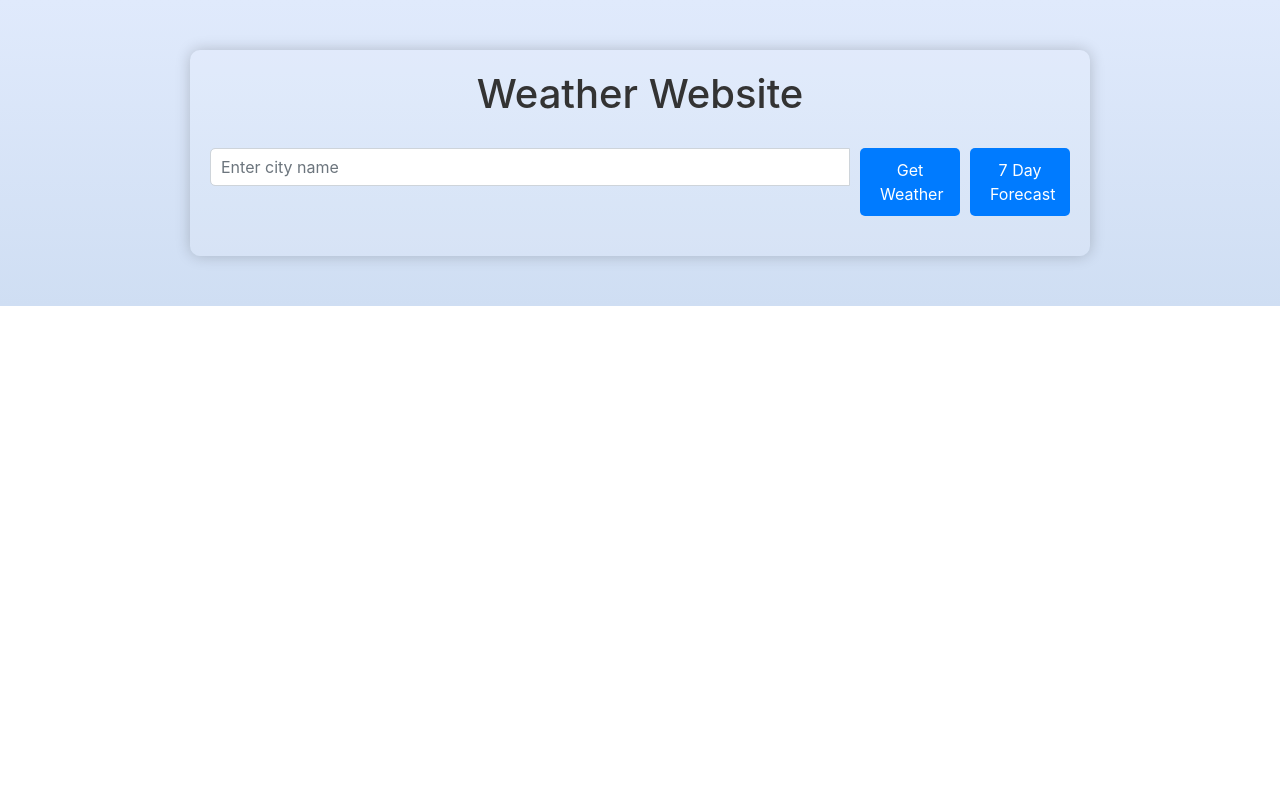
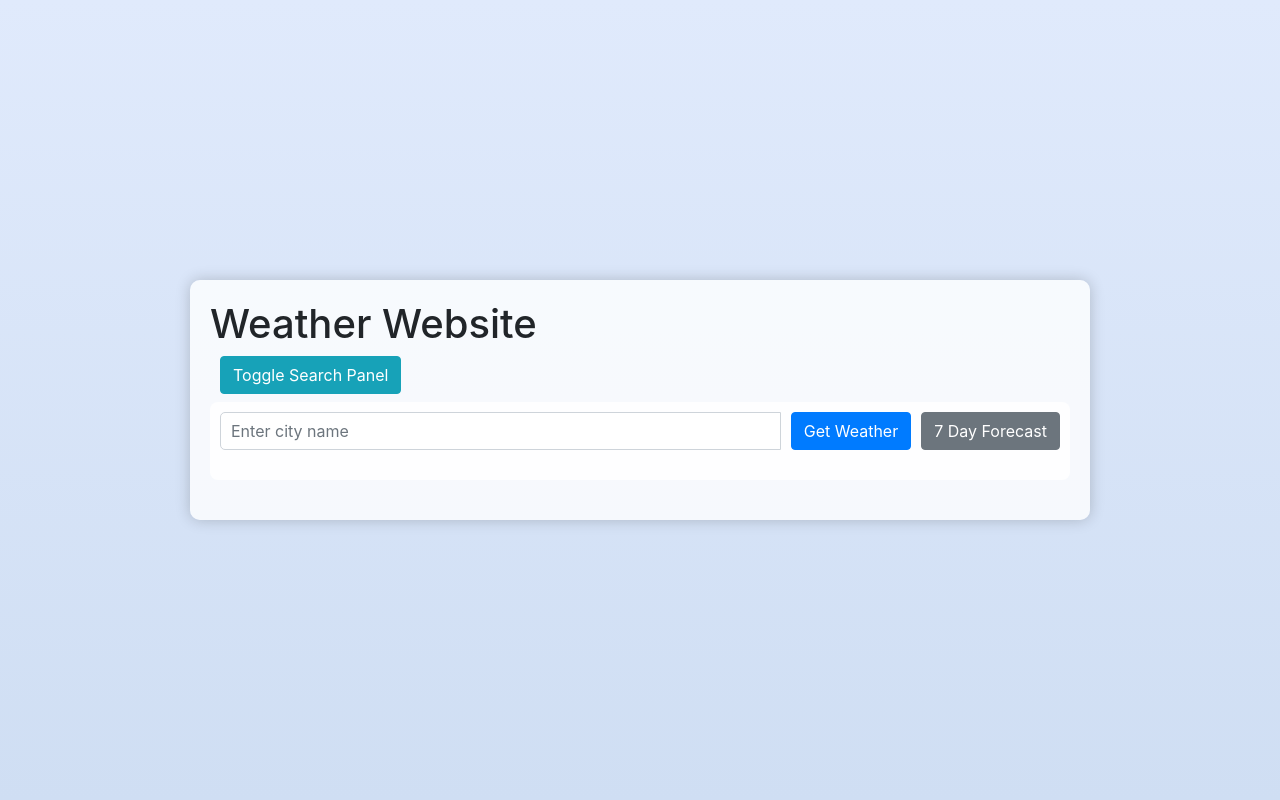
Before and after one commit to thezonei/weatherApp, a Flask app: page / in a window 1280 px wide. Run offline with Flask 3, Linux system fonts and the light colour scheme; some libraries are stand-ins or nearby versions.

Commit message:
Update index.html

```diff
--- a/templates/index.html
+++ b/templates/index.html
@@ -7,21 +7,26 @@
     <link rel="stylesheet" href="https://stackpath.bootstrapcdn.com/bootstrap/4.5.2/css/bootstrap.min.css">
     <style>
         body {
-
-            background: linear-gradient(to bottom, #e0eafc, #cfdef3);
-            background-size: cover;
-            background-position: center;
-            background-repeat: no-repeat;
-
-
+            background: linear-gradient(to bottom, #e0eafc, #cfdef3); /* Soft blue gradient background */
+            min-height: 100vh; /* Minimum height to cover the full viewport height */
+            margin: 0; /* Removes default margin */
+            display: flex;
+            justify-content: center;
+            align-items: center;
         }
         .container {
             max-width: 900px;
-            margin: 50px auto;
+            margin: 20px;
             padding: 20px;
-            background-color: rgba(255, 255, 255, 0.1);
+            background-color: rgba(255, 255, 255, 0.8); /* Semi-transparent white */
             border-radius: 10px;
-            box-shadow: 0px 0px 15px 0px rgba(0, 0, 0, 0.2);
+            box-shadow: 0 0 15px rgba(0, 0, 0, 0.2); /* Soft box shadow */
+        }
+        .menu-panel {
+            background: rgba(255, 255, 255, 0.9);
+            padding: 10px;
+            border-radius: 8px;
+            margin-bottom: 20px;
         }
         .input-group {
             margin-bottom: 20px;
@@ -30,9 +35,6 @@
             padding: 10px;
             border-radius: 5px;
         }
-        input[type="text"] {
-            width: calc(100% - 120px);
-        }
         button {
             cursor: pointer;
             background-color: #007bff;
@@ -40,8 +42,7 @@
             border: none;
             padding: 10px 20px;
             margin-left: 10px;
-            width: 100px;
-            border-radius: 5px;
+            width: auto; /* Adjust width automatically */
         }
         button:hover {
             background-color: #0056b3;
@@ -62,21 +63,20 @@
             text-align: center;
             margin-top: 20px;
         }
-        h1 {
-            text-align: center;
-            margin-bottom: 30px;
-            color: #333;
-        }
-
     </style>
 </head>
 <body>
     <div class="container">
         <h1>Weather Website</h1>
-        <div class="input-group">
-            <input type="text" id="cityInput" class="form-control" placeholder="Enter city name" required>
-            <button id="weatherBtn">Get Weather</button>
-            <button id="forecastBtn">7 Day Forecast</button>
+        <button class="btn btn-info mb-2" type="button" data-toggle="collapse" data-target="#menuPanel" aria-expanded="true" aria-controls="menuPanel">
+            Toggle Search Panel
+        </button>
+        <div id="menuPanel" class="menu-panel collapse show">
+            <div class="input-group">
+                <input type="text" id="cityInput" class="form-control" placeholder="Enter city name" required>
+                <button id="weatherBtn" class="btn btn-primary">Get Weather</button>
+                <button id="forecastBtn" class="btn btn-secondary">7 Day Forecast</button>
+            </div>
         </div>
         <div class="weather" id="weatherResult">
             <!-- Current weather results will be displayed here -->
@@ -86,6 +86,9 @@
         </div>
     </div>
 
+    <script src="https://code.jquery.com/jquery-3.5.1.slim.min.js"></script>
+    <script src="https://cdn.jsdelivr.net/npm/@popperjs/core@2.9.2/dist/umd/popper.min.js"></script>
+    <script src="https://stackpath.bootstrapcdn.com/bootstrap/4.5.2/js/bootstrap.min.js"></script>
     <script>
         document.getElementById('weatherBtn').addEventListener('click', function() {
             var city = document.getElementById('cityInput').value;
@@ -112,7 +115,7 @@
                     `;
                     document.getElementById('weatherResult').innerHTML = weatherData;
                 } else {
-                    throw new Error(`${data.message}`);
+                    document.getElementById('weatherResult').innerHTML = `<p>Error fetching weather data: ${data.message}</p>`;
                 }
             })
             .catch(error => {
@@ -126,9 +129,23 @@
             .then(response => response.json())
             .then(data => {
                 if (data.cod === "200") {
-                    displayForecast(data.list);
+                    const forecasts = data.list; // Assuming 'list' contains the forecast data
+                    const forecastDiv = document.getElementById('forecastResult');
+                    forecastDiv.innerHTML = '<h2>7 Day Forecast</h2>'; // Clear previous content
+                    forecasts.forEach((forecast, index) => {
+                        if (index % 8 === 0) { // Example of how you might choose to display daily data
+                            const dayBlock = document.createElement('div');
+                            dayBlock.innerHTML = `
+                                <h3>${new Date(forecast.dt * 1000).toDateString()}</h3>
+                                <img src="http://openweathermap.org/img/wn/${forecast.weather[0].icon}@2x.png" alt="Weather icon">
+                                <p>Temp: ${forecast.main.temp}°C</p>
+                                <p>Description: ${forecast.weather[0].description}</p>
+                            `;
+                            forecastDiv.appendChild(dayBlock);
+                        }
+                    });
                 } else {
-                    throw new Error(`${data.message}`);
+                    document.getElementById('forecastResult').innerHTML = `<p>Error fetching forecast data: ${data.message}</p>`;
                 }
             })
             .catch(error => {
@@ -136,43 +153,6 @@
                 document.getElementById('forecastResult').innerHTML = `<p>Error fetching forecast data: ${error.message}</p>`;
             });
         }
-
-        function displayForecast(forecasts) {
-            const groupedForecasts = groupForecastsByDay(forecasts);
-            const container = document.getElementById('forecastResult');
-            container.innerHTML = '<h2>7 Day Forecast</h2>';
-            Object.keys(groupedForecasts).forEach(day => {
-                const dayContainer = document.createElement('div');
-                dayContainer.className = 'day-container';
-                dayContainer.innerHTML = `<h2 class="day-header">${day}</h2>`;
-                const squareContainer = document.createElement('div');
-                squareContainer.className = 'forecast-grid';
-                groupedForecasts[day].forEach(forecast => {
-                    const square = document.createElement('div');
-                    square.className = 'forecast-item';
-                    square.innerHTML = `
-                        <img src="http://openweathermap.org/img/wn/${forecast.weather[0].icon}.png" alt="Weather Icon">
-                        <p>${new Date(forecast.dt * 1000).toLocaleTimeString([], { hour: '2-digit', minute: '2-digit' })}</p>
-                        <p>${forecast.main.temp}°C</p>
-                        <p>${forecast.weather[0].description}</p>
-                    `;
-                    squareContainer.appendChild(square);
-                });
-                dayContainer.appendChild(squareContainer);
-                container.appendChild(dayContainer);
-            });
-        }
-
-        function groupForecastsByDay(forecasts) {
-            return forecasts.reduce((group, forecast) => {
-                const date = new Date(forecast.dt * 1000).toDateString();
-                if (!group[date]) {
-                    group[date] = [];
-                }
-                group[date].push(forecast);
-                return group;
-            }, {});
-        }
     </script>
 </body>
 </html>
```
